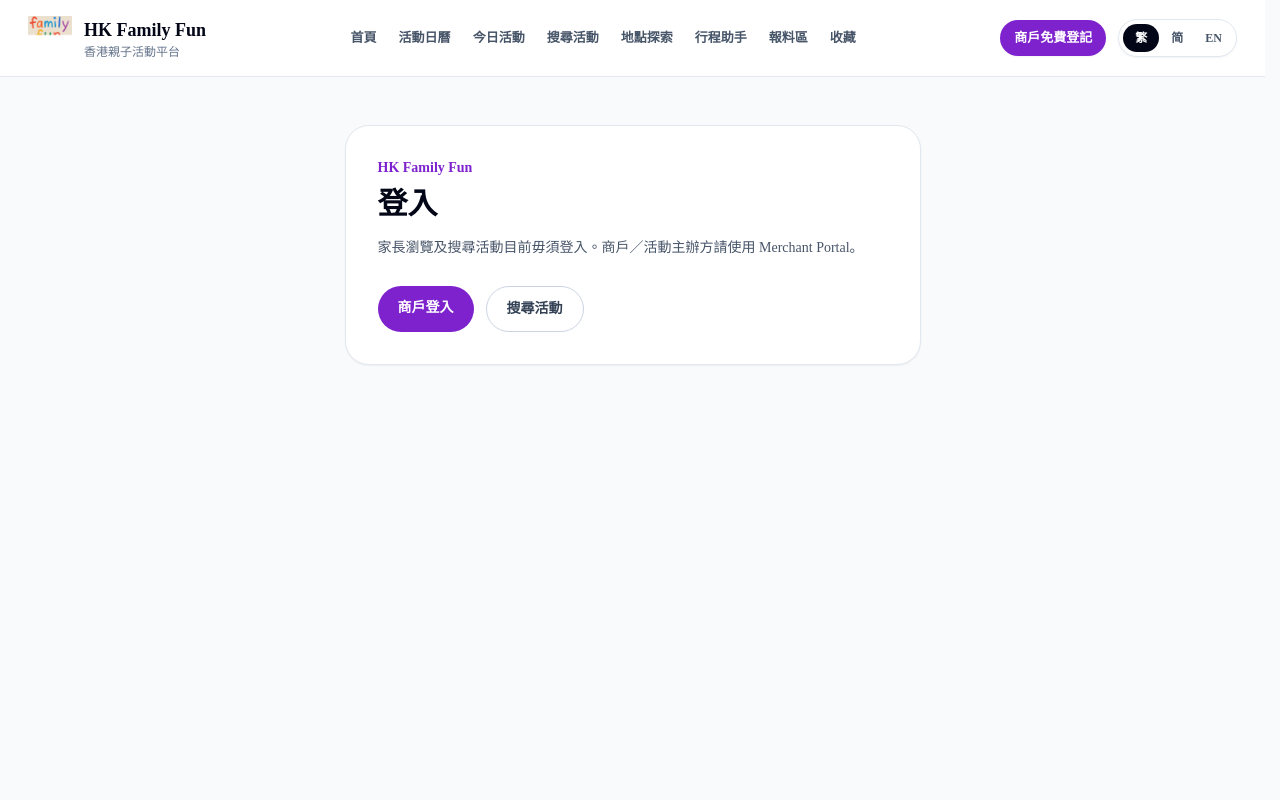
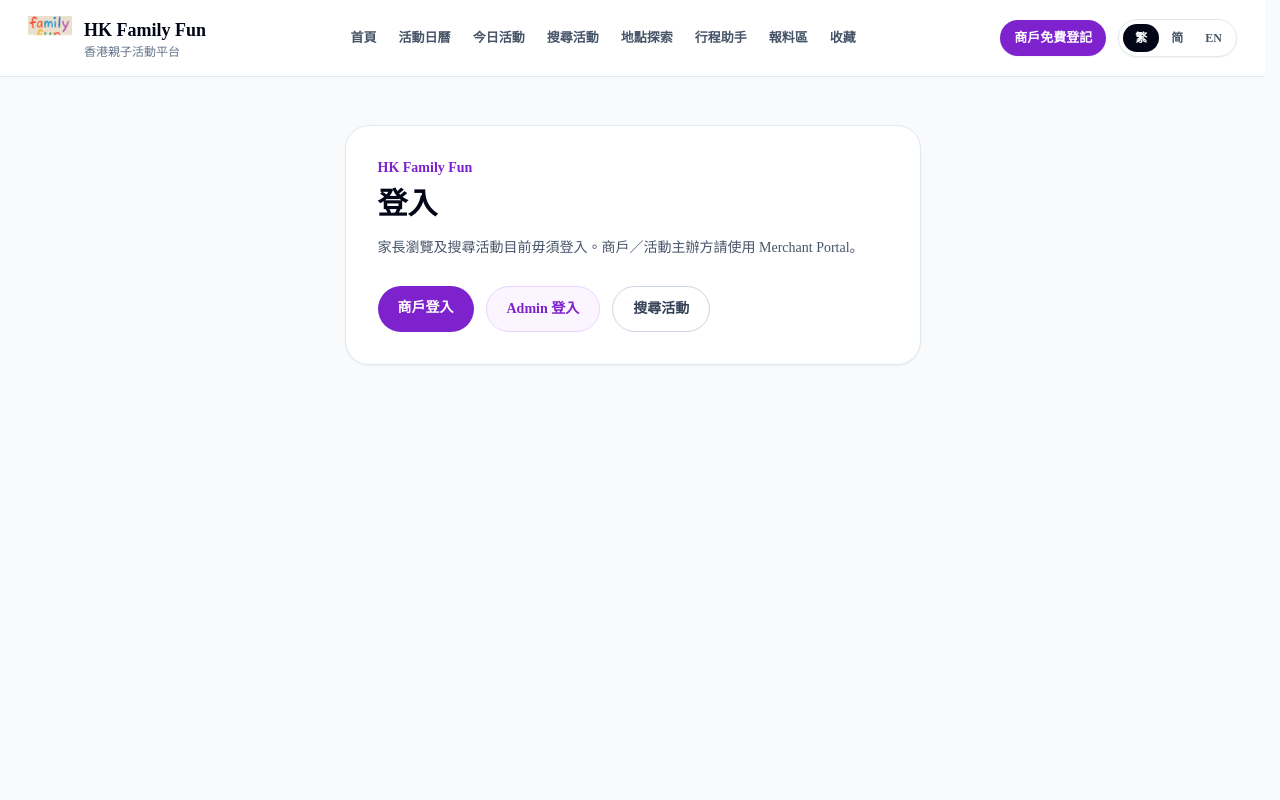
Before and after one commit to familyfunhongkong-game/hkfamilyfun-v2, a Next.js app: page /login in a window 1280 px wide. Shown: the top 800 px of the page. Built offline with nearby package versions, Linux system fonts and the light colour scheme; no server answers.

Commit message:
Expose dedicated admin login entry

```diff
--- a/app/login/page.tsx
+++ b/app/login/page.tsx
@@ -17,6 +17,12 @@
             商戶登入
           </Link>
           <Link
+            href="/admin/login"
+            className="rounded-full border border-purple-200 bg-purple-50 px-5 py-3 text-sm font-black text-purple-700"
+          >
+            Admin 登入
+          </Link>
+          <Link
             href="/events"
             className="rounded-full border border-slate-300 bg-white px-5 py-3 text-sm font-black text-slate-700"
           >
```
